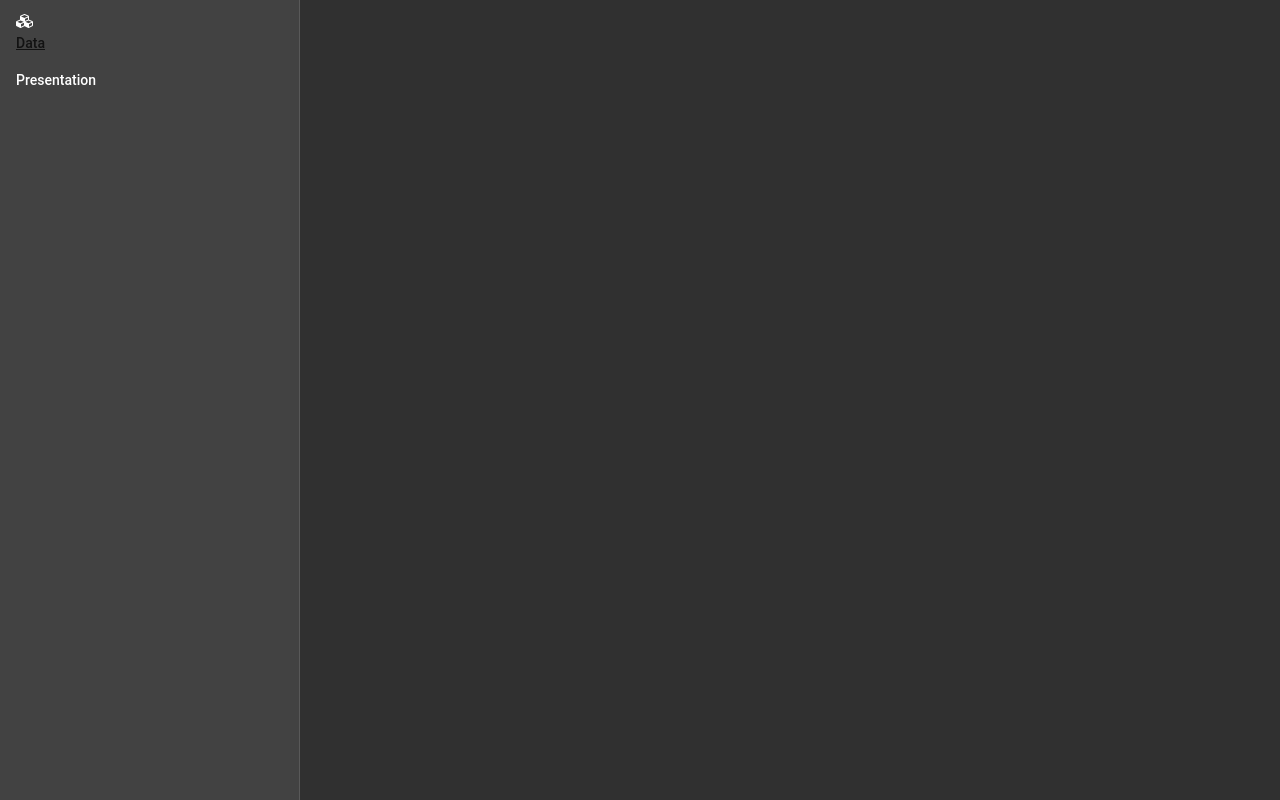
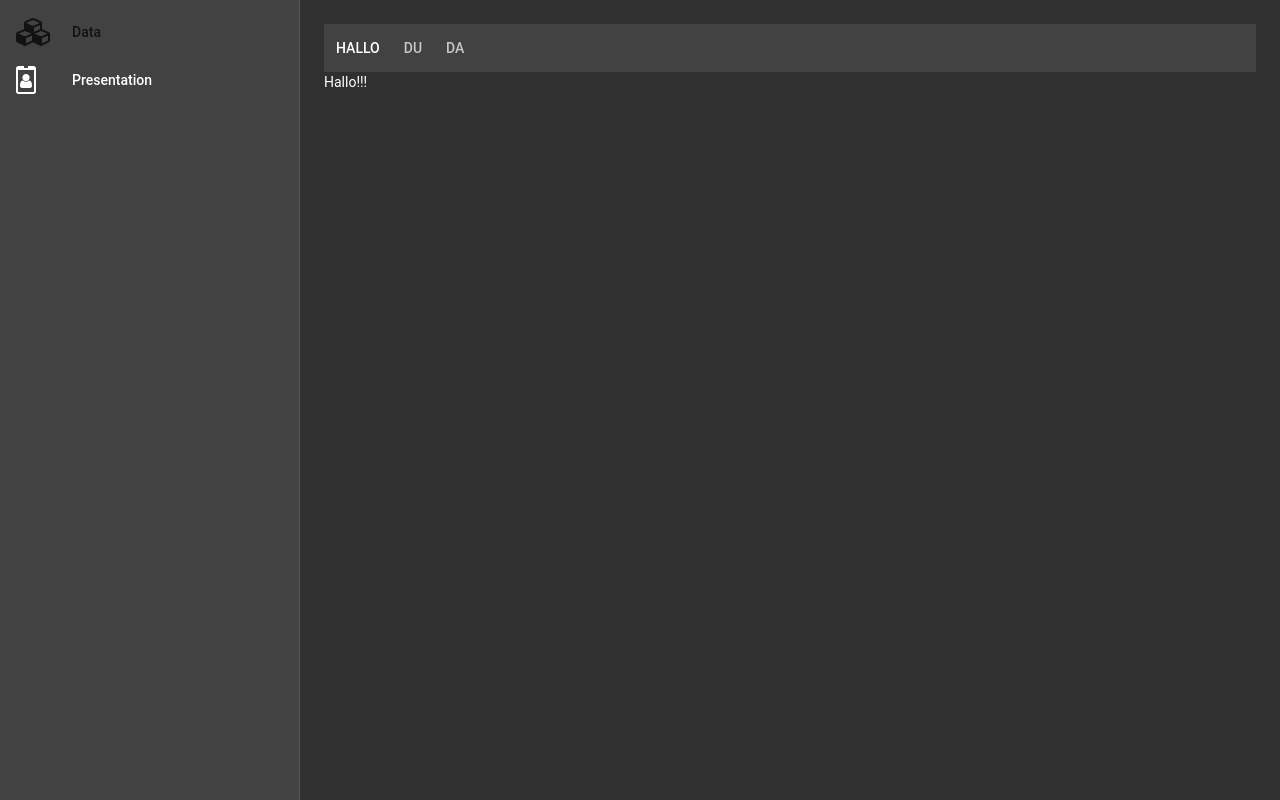
Before and after one commit to bitstorm-tech/my-cv-webclient, a Nuxt app: page /data in a window 1280 px wide. Before the commit this address had no page. Built offline with nearby package versions, Linux system fonts and the light colour scheme; a web font is replaced by a local one.

Commit message:
Made navigation drawer working correctly

```diff
--- a/layouts/default.vue
+++ b/layouts/default.vue
@@ -2,15 +2,26 @@
   <v-app dark>
     <v-navigation-drawer app>
       <v-list>
-        <v-list-tile>
+        <v-list-tile nuxt to="/data">
+          <v-list-tile-action>
+            <v-icon medium>fa-cubes</v-icon>
+          </v-list-tile-action>
           <v-list-tile-content>
-            <nuxt-link to="/data">
-              <v-icon>fa-cubes</v-icon>
-              <v-list-tile-title>Data</v-list-tile-title>
-            </nuxt-link>
+            <v-list-tile-title>
+              Data
+            </v-list-tile-title>
           </v-list-tile-content>
         </v-list-tile>
-        <v-list-tile>Presentation</v-list-tile>
+        <v-list-tile nuxt to="/presentation">
+          <v-list-tile-action>
+            <v-icon medium>fa-id-badge</v-icon>
+          </v-list-tile-action>
+          <v-list-tile-content>
+            <v-list-tile-title>
+              Presentation
+            </v-list-tile-title>
+          </v-list-tile-content>
+        </v-list-tile>
       </v-list>
     </v-navigation-drawer>
     <v-content>
--- /dev/null
+++ b/pages/data/index.vue
@@ -0,0 +1,10 @@
+<template>
+  <v-tabs>
+    <v-tab>Hallo</v-tab>
+    <v-tab>Du</v-tab>
+    <v-tab>Da</v-tab>
+    <v-tab-item>Hallo!!!</v-tab-item>
+    <v-tab-item>Du!!!</v-tab-item>
+    <v-tab-item>Da!!!</v-tab-item>
+  </v-tabs>
+</template>
--- /dev/null
+++ b/pages/presentation/index.vue
@@ -0,0 +1,3 @@
+<template>
+  <div>This is the presentation page!</div>
+</template>
```
Also changed, not shown: 1 other file (tests, documents, lock files or other folders).
